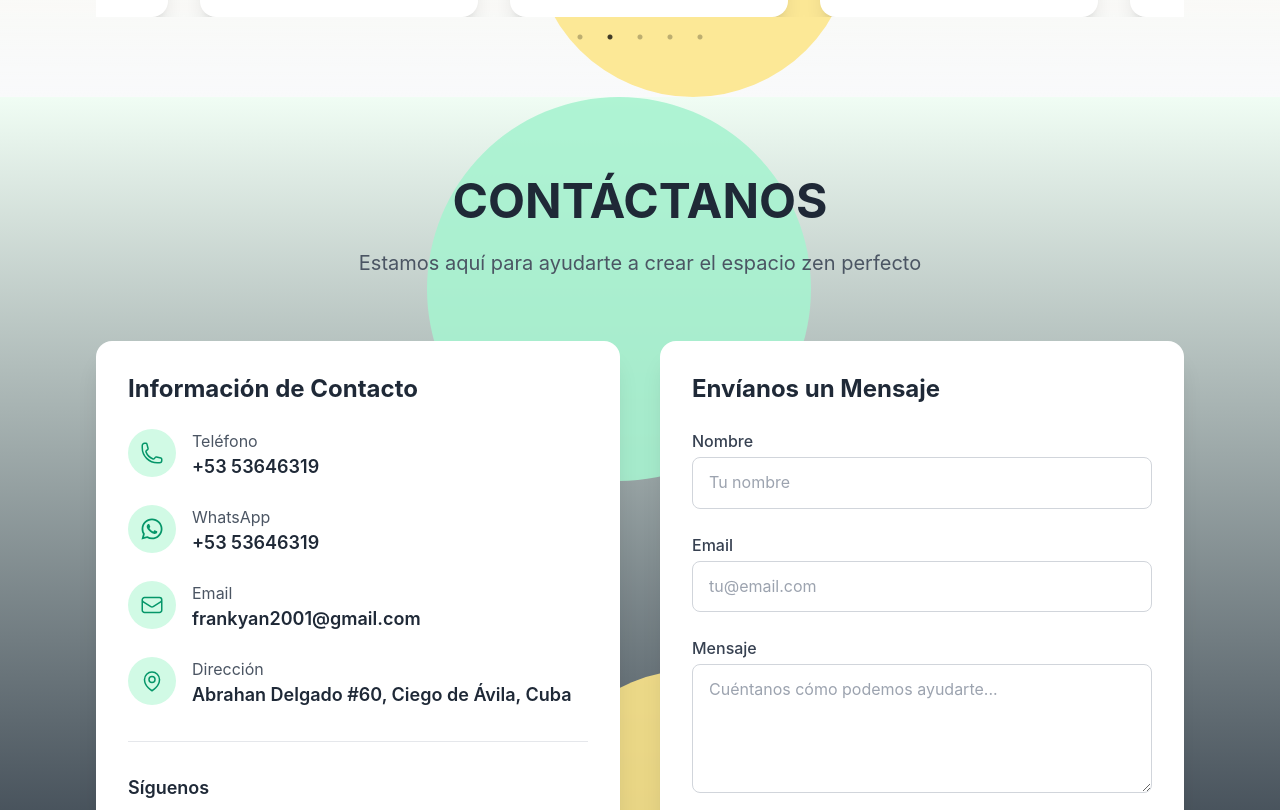
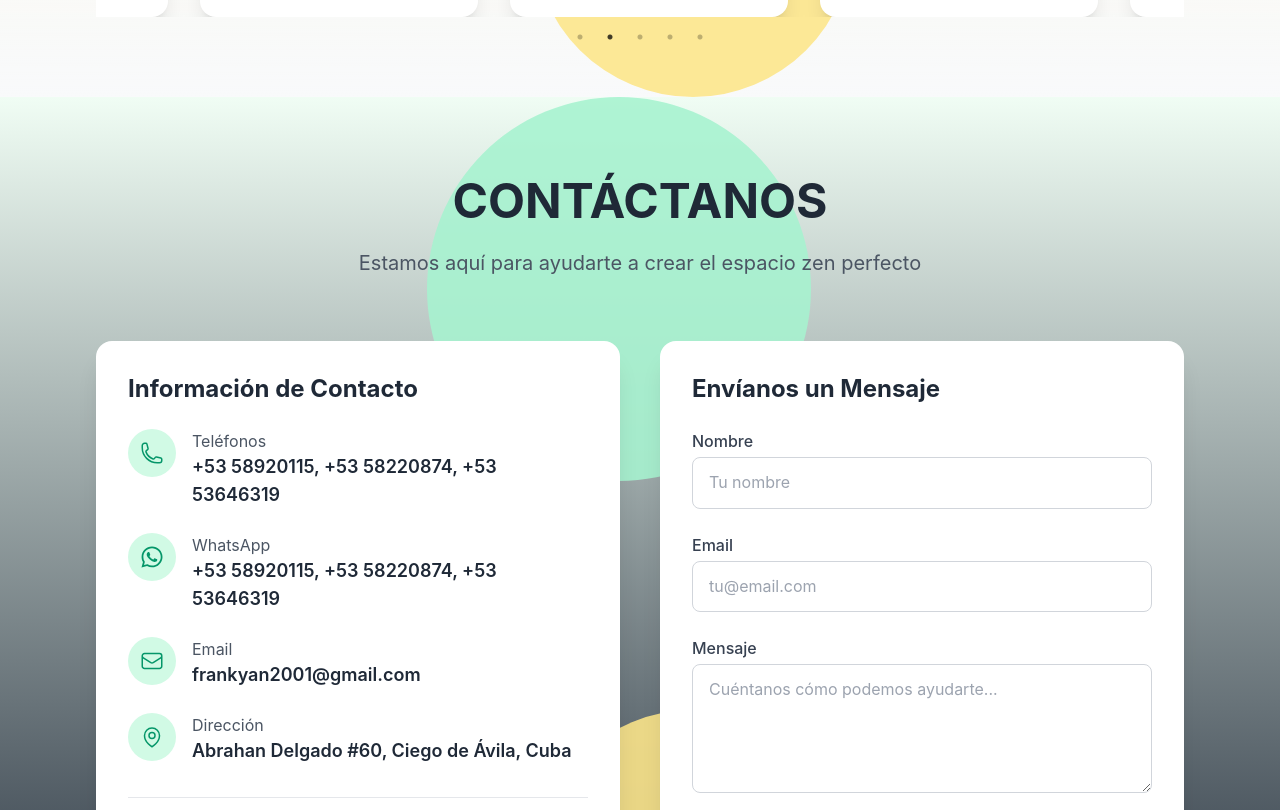
Before and after one commit to FrankyAntonioRodriguezHernandez/la-familia-del-bonsai-React, a React (Create React App) app: page / in a window 1280 px wide. Shown: the part 2942-3752 px from the top of the page. Built offline with nearby package versions, Linux system fonts and the light colour scheme.

Commit message:
Update telefonos

```diff
--- a/src/components/Home/Contact.jsx
+++ b/src/components/Home/Contact.jsx
@@ -57,8 +57,8 @@ const Contact = () => {
                     <PhoneIcon className="h-5 w-5 md:h-6 md:w-6 text-emerald-600" />
                   </div>
                   <div>
-                    <p className="text-sm md:text-base text-gray-600">Teléfono</p>
-                    <p className="text-base md:text-lg text-gray-800 font-semibold">+53 53646319</p>
+                    <p className="text-sm md:text-base text-gray-600">Teléfonos</p>
+                    <p className="text-base md:text-lg text-gray-800 font-semibold">+53 58920115, +53 58220874, +53 53646319</p>
                   </div>
                 </div>
 
@@ -68,7 +68,7 @@ const Contact = () => {
                   </div>
                   <div>
                     <p className="text-sm md:text-base text-gray-600">WhatsApp</p>
-                    <p className="text-base md:text-lg text-gray-800 font-semibold">+53 53646319</p>
+                    <p className="text-base md:text-lg text-gray-800 font-semibold">+53 58920115, +53 58220874, +53 53646319</p>
                   </div>
                 </div>
 
```
